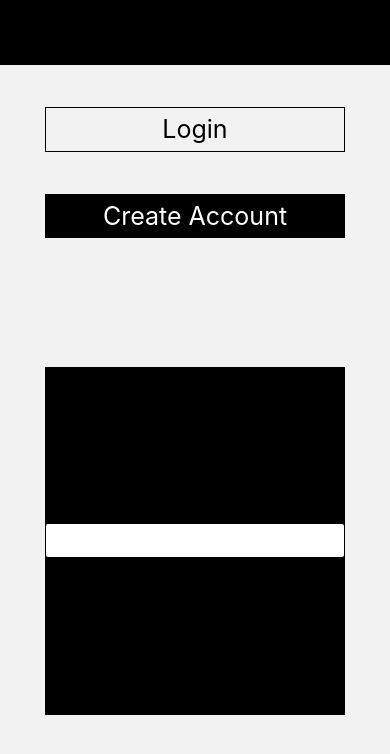
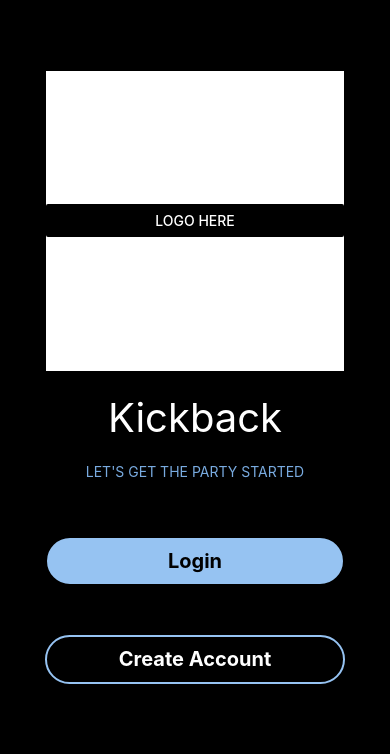
Before and after one commit to Darrengn/KickBack, a React Native app: screen /Onboarding in a window 390 px wide. Shown: the top 754 px of the page. Built offline with nearby package versions, Linux system fonts and the light colour scheme.

Commit message:
initial edits to onboarding screen

```diff
--- a/screens/OnboardingScreen.js
+++ b/screens/OnboardingScreen.js
@@ -1,41 +1,55 @@
 import React from 'react';
-import { StyleSheet, Text, View, Button, TouchableWithoutFeedback } from 'react-native';
+import { StyleSheet, Text, View, Button, TouchableWithoutFeedback, SafeAreaView, StatusBar } from 'react-native';
 
 const OnboardingScreen = ({navigation}) => {
 	const [email, onChangeEmail] = React.useState('');
 		const [password, onChangePassword] = React.useState('');
 		return (
-        <View style={{flex: 1}}>
-            <View style = {{flex: 1, alignItems: 'flex-start', justifyContent: 'flex-end', backgroundColor: 'black'}}>
+			<View style={{flex: 1, backgroundColor: 'black'}}>
+				<SafeAreaView>
+					<StatusBar barStyle="light-content"/>
+				</SafeAreaView>
 
+				<View style = {styles.container}>
+
+					<View style = {{flex:'10'}}></View>
+
+					<View style = {{flex: '35%', borderWidth: 1, backgroundColor: 'white', width:300, justifyContent:'center'}}>
+						<Button style ={styles.input}
+							title="Logo here"
+							color='black'
+							onPress={() => alert('Login')}
+						/>
 					</View>
-            <View style = {[styles.container,{flex:12}]}>
-                <View style = {[styles.container, {flex: 5, justifyContent: 'flex-end'}]}>
-                    <View style = {{flex:1}}></View>
+
+					<View style = {{flex: '10%', justifyContent: 'center'}}>
+						<Text style = {{fontSize: 40, color: 'white'}}>Kickback</Text>
+					</View>
+
+					<View style = {{flex: '5%',}}>
+						<Text style = {{fontSize: 14, color: '#79abe0'}}>LET'S GET THE PARTY STARTED</Text>
+					</View>
+
+					<View style = {{flex:'2%'}}></View>
+
 					<TouchableWithoutFeedback onPress={() => navigation.navigate("Login")}>
-                        <View style = {{flex: 1, borderWidth: 1, width:300, justifyContent:'center', alignItems:'center'}}>
-                            <Text style = {{fontSize: 25}}> Login </Text>
+						<View style = {{flex: '5%', borderWidth: 2, borderRadius: 50, width:300,
+							justifyContent:'center', alignItems:'center', backgroundColor:'#96c3f2'}}>
+
+							<Text style = {{fontSize: 20, fontWeight:'bold'}}> Login </Text>
 						</View>
 					</TouchableWithoutFeedback>
 
-                    <View style = {{flex:1}}></View>
+					<View style = {{flex:'5%'}}></View>
+
 					<TouchableWithoutFeedback onPress={() => navigation.navigate("Signup")}>
-                        <View style = {{flex: 1, borderWidth: 1, backgroundColor: 'black', width:300, justifyContent:'center', alignItems:'center'}}>
-                            <Text style = {{fontSize: 25, color: 'white'}}> Create Account </Text>
+						<View style = {{flex: '5%', borderWidth: 2, borderRadius: 50, width:300,
+							justifyContent:'center', alignItems:'center',borderColor:'#96c3f2'}}>
+							<Text style = {{fontSize: 20, color: 'white',fontWeight:'bold'}}> Create Account </Text>
 						</View>
 					</TouchableWithoutFeedback>
-                    <View style = {{flex:1}}></View>
-                </View>
-                <View style = {{flex: 2,}}>
-                </View>
-                <View style = {{flex: 8, borderWidth: 1, backgroundColor: 'black', width:300, justifyContent:'center'}}>
-                    <Button style ={styles.input}
-                        title="Logo here"
-                        color='white'
-                        onPress={() => alert('Login')}
-                    />
-                </View>
-                <View style = {{flex: 3}}></View>
+
+					<View style = {{flex:'23'}}></View>
 				</View>
 			</View>
 		);
```
Lines whose indentation alone changed are shown as unchanged.
